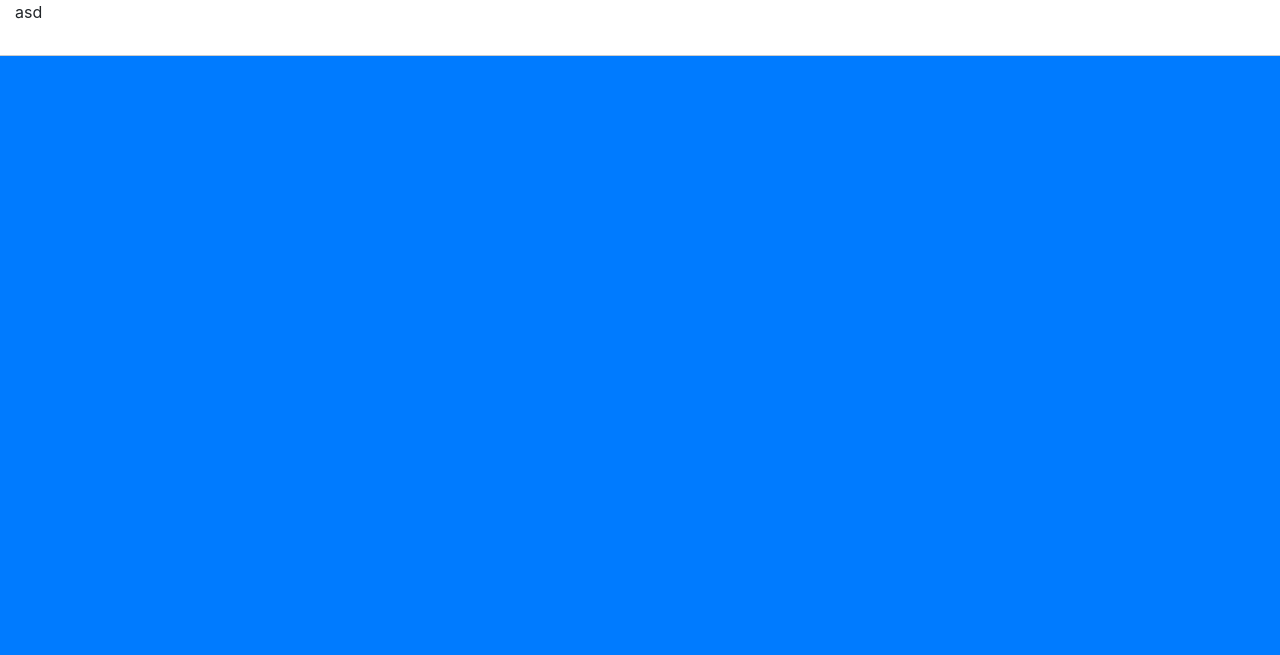
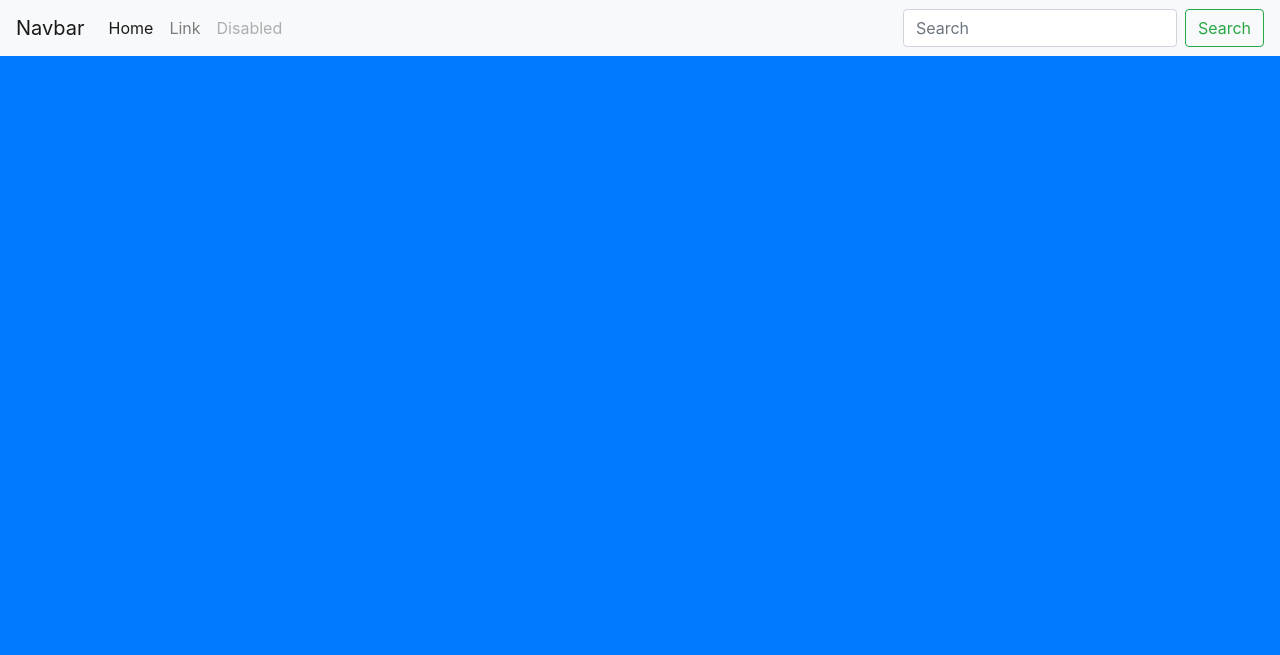
Before and after one commit to AlcornRyan/3172-ecommerce, a PHP site: page / in a window 1280 px wide; the page is wider, and only the part inside the window is pictured. Shown: the top 655 px of that part. Run offline with PHP 8.4, Linux system fonts and the light colour scheme; grey boxes are pictures that could not be loaded.

Commit message:
Modified Header

```diff
--- a/header.php
+++ b/header.php
@@ -1,10 +1,23 @@
-<nav class="container-fluid">
-    <div class="row navContainer">
-        <div class="col-md-12">
-
-            <!-- Logo -->
-            asd
-
-        </div>
-    </div>
+<nav class="navbar navbar-expand-lg navbar-light bg-light">
+  <button class="navbar-toggler" type="button" data-toggle="collapse" data-target="#navbarTogglerDemo03" aria-controls="navbarTogglerDemo03" aria-expanded="false" aria-label="Toggle navigation">
+    <span class="navbar-toggler-icon"></span>
+  </button>
+  <a class="navbar-brand" href="#">Navbar</a>
+  <div class="collapse navbar-collapse" id="navbarTogglerDemo03">
+    <ul class="navbar-nav mr-auto mt-2 mt-lg-0">
+      <li class="nav-item active">
+        <a class="nav-link" href="#">Home <span class="sr-only">(current)</span></a>
+      </li>
+      <li class="nav-item">
+        <a class="nav-link" href="#">Link</a>
+      </li>
+      <li class="nav-item">
+        <a class="nav-link disabled" href="#">Disabled</a>
+      </li>
+    </ul>
+    <form class="form-inline my-2 my-lg-0">
+      <input class="form-control mr-sm-2" type="search" placeholder="Search" aria-label="Search">
+      <button class="btn btn-outline-success my-2 my-sm-0" type="submit">Search</button>
+    </form>
+  </div>
 </nav>
```
